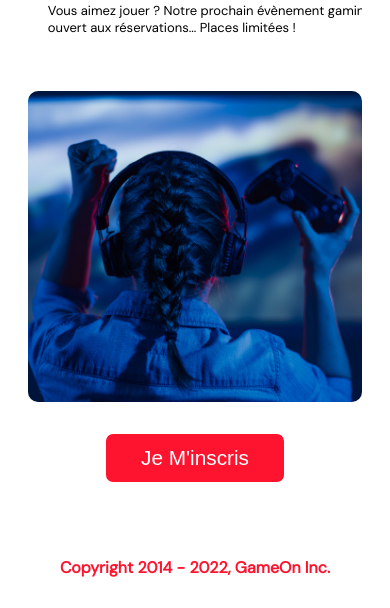
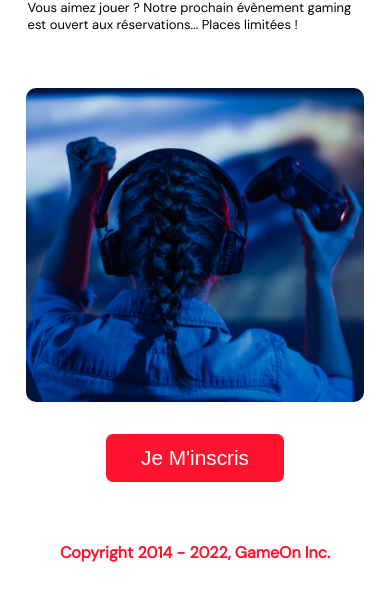
Before and after one commit to Matthieu-Mary/P4-GameOn, a plain HTML site: page starterOnly/index.html in a window 390 px wide. Shown: the part 268-876 px from the top of the page. Drawn offline with Linux system fonts and the light colour scheme.

Commit message:
add responsive on mobile version, remove min width on main

```diff
--- a/starterOnly/modal.css
+++ b/starterOnly/modal.css
@@ -21,6 +21,7 @@ body {
   font-family: var(--font-default);
   font-size: 18px;
   max-width: 1300px;
+  width: 100%;
   margin: 0 auto;
 }
 
@@ -135,14 +136,10 @@ main {
   font-size: 130%;
   font-weight: bolder;
   color: black;
-  padding-top: 0.5vw;
-  padding-left: 2vw;
-  padding-right: 2vw;
+  padding-top: 0.5rem;
   margin: 1px 20px 15px;
   border-radius: 2rem;
   text-align: justify;
-
-
 }
 
 .modal-btn {
@@ -450,7 +447,7 @@ input[data-error]::after {
   color: #fff;
   position: relative;
   text-align: left;
-  min-width: 424px;
+  min-width: 375px;
 }
 .hero-content::after {
   content: "";
@@ -504,11 +501,18 @@ input[data-error]::after {
   display: none;
 }
 footer {
-  padding-left: 2vw;
-  padding-right: 2vw;
   margin: 0 20px;
 }
 @media screen and (max-width: 768px) {
+  main {
+    display: flex;
+    flex-direction: column;
+    align-items: center;
+    justify-content: center;
+    padding: 0 2rem;
+    margin: 0;
+  }
+
   .hero-section {
     display: block;
     box-shadow: unset;
@@ -516,6 +520,7 @@ footer {
     margin-bottom: 0;
   }
   .hero-content {
+    width: 100%;
     background: #fff;
     color: #000;
     padding: 20px;
@@ -532,11 +537,16 @@ footer {
     font-weight: bold;
   }
   .hero-text {
-    width: unset;
+    width: 100%;
     font-size: 13px;
     margin-top: 17px;
   }
+  .hero-img {
+    display: block;
+  }
   .hero-img img {
+    margin: 0 auto;
+    width: 90%;
     border-radius: 10px;
     margin-top: 35px;
   }
```
Also changed, not shown: starterOnly/pages/events.html (deleted, +0 -40 lines), starterOnly/pages/about.html (deleted), starterOnly/pages/contact.html (deleted).
